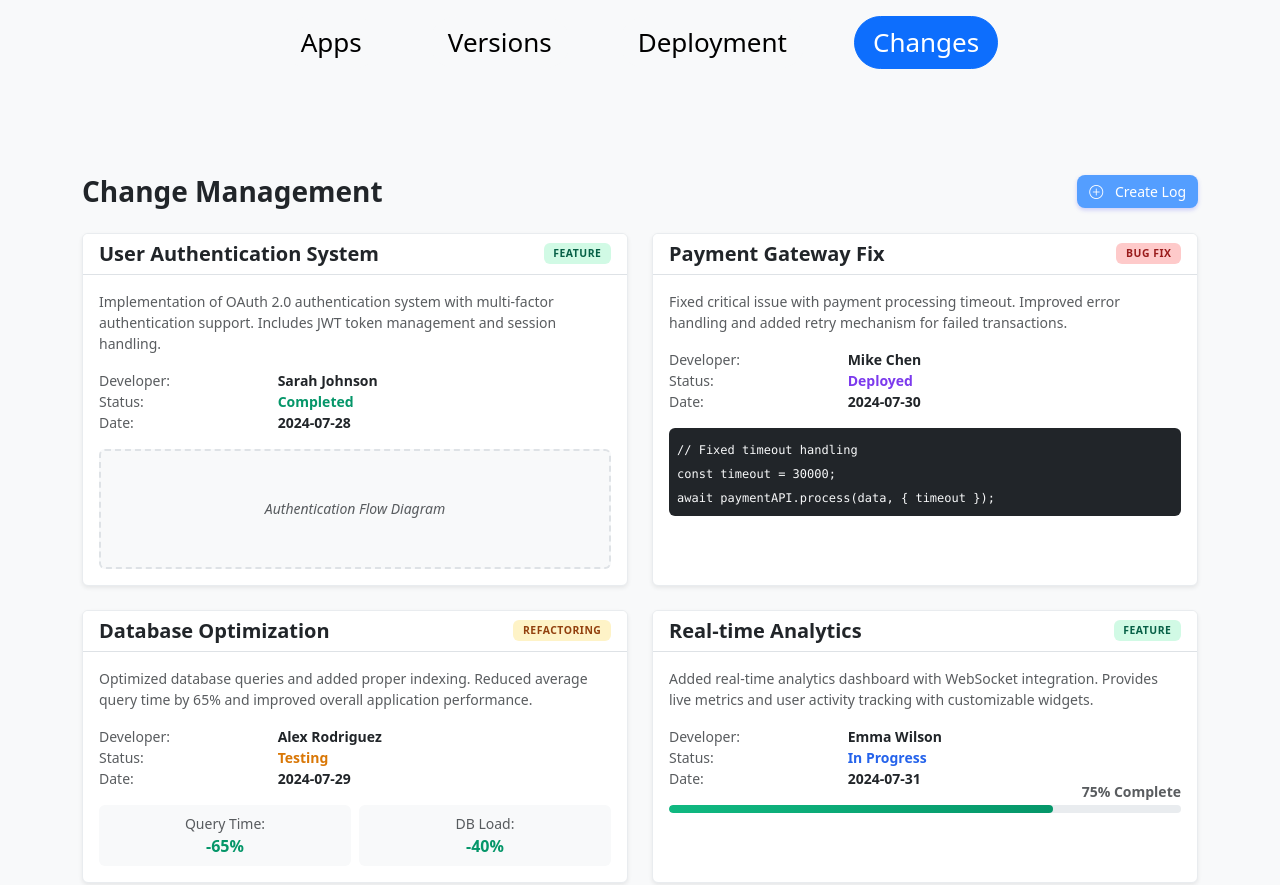
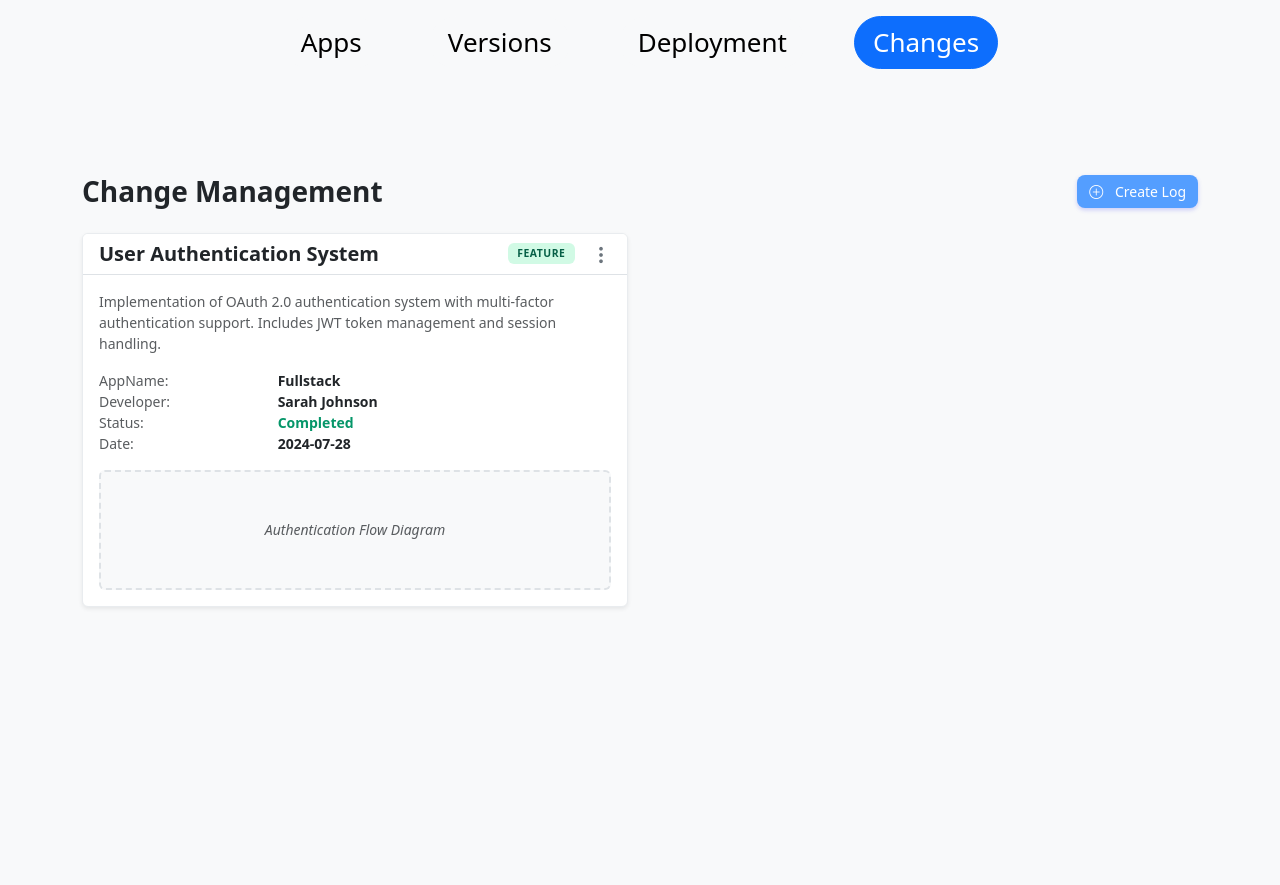
Before and after one commit to manish-drake/dev-optics-frontend, an Angular app: page /change in a window 1280 px wide. Built offline with nearby package versions, Linux system fonts and the light colour scheme.

Commit message:
Edit Delete added in changes component

```diff
--- a/angular.json
+++ b/angular.json
@@ -37,7 +37,9 @@
               "node_modules/bootstrap-icons/font/bootstrap-icons.css",
               "src/styles.scss"
             ],
-            "scripts": []
+            "scripts": [
+               "node_modules/bootstrap/dist/js/bootstrap.bundle.min.js"
+            ]
           },
           "configurations": {
             "production": {
--- a/package.json
+++ b/package.json
@@ -7,6 +7,7 @@
     "build": "ng build",
     "watch": "ng build --watch --configuration development",
     "test": "ng test"
+
   },
   "private": true,
   "dependencies": {
--- a/src/app/pages/changes/changes.component.html
+++ b/src/app/pages/changes/changes.component.html
@@ -1,25 +1,48 @@
-<div class="changes-container"> <!-- Main Content -->
+<div class="changes-container">
     <div class="container">
-    <!-- Content Header -->
+        <!-- Header -->
         <div class="d-flex justify-content-between align-items-center mb-4">
             <h2 class="h3 mb-0 fw-bold text-dark">Change Management</h2>
-       <button
-        class="btn btn-primary"
-        [routerLink]="['/change-form']">
+            <button class="btn btn-primary" [routerLink]="['/change-form']">
                 <i class="bi bi-plus-circle me-2"></i>
                 Create Log
             </button>
         </div>
 
-    <!-- Changes Grid -->
+        <!-- Change Cards Grid -->
         <div class="row g-4">
-      <!-- User Authentication System Card -->
+            <!-- Repeatable Card -->
             <div class="col-lg-6 col-xl-6">
                 <div class="card h-100 shadow-sm border-0">
                     <div class="card-header bg-white border-bottom d-flex justify-content-between align-items-center">
                         <h5 class="card-title mb-0">User Authentication System</h5>
-            <span class="badge bg-success">Feature</span>
+                        <div class="d-flex align-items-center gap-2">
+                            <span class="badge bg-success me-2">Feature</span>
+
+                            <!-- 3-dot dropdown -->
+                            <div class="dropdown">
+                                <button class="btn btn-sm btn-icon" type="button" data-bs-toggle="dropdown"
+                                    aria-expanded="false">
+                                    <i class="bi bi-three-dots-vertical"></i>
+                                </button>
+                                <ul class="dropdown-menu dropdown-menu-end">
+                                    <li>
+                                        <a class="dropdown-item" href="#">
+                                            <i class="bi bi-pencil me-2"></i>
+                                            Edit
+                                        </a>
+                                    </li>
+                                    <li>
+                                        <a class="dropdown-item text-danger" href="#">
+                                            <i class="bi bi-trash me-2"></i>
+                                            Delete
+                                        </a>
+                                    </li>
+                                </ul>
                             </div>
+                        </div>
+                    </div>
+
                     <div class="card-body">
                         <p class="card-text text-muted small mb-3">
                             Implementation of OAuth 2.0 authentication system with multi-factor authentication support.
@@ -27,6 +50,10 @@
                         </p>
 
                         <div class="mb-3">
+                            <div class="row small">
+                                <div class="col-4 text-muted fw-medium">AppName:</div>
+                                <div class="col-8 fw-semibold">Fullstack</div>
+                            </div>
                             <div class="row small">
                                 <div class="col-4 text-muted fw-medium">Developer:</div>
                                 <div class="col-8 fw-semibold">Sarah Johnson</div>
@@ -47,134 +74,7 @@
                         </div>
                     </div>
                 </div>
-      </div>
 
-      <!-- Payment Gateway Fix Card -->
-      <div class="col-lg-6 col-xl-6">
-        <div class="card h-100 shadow-sm border-0">
-          <div class="card-header bg-white border-bottom d-flex justify-content-between align-items-center">
-            <h5 class="card-title mb-0">Payment Gateway Fix</h5>
-            <span class="badge bg-danger">Bug Fix</span>
-          </div>
-          <div class="card-body">
-            <p class="card-text text-muted small mb-3">
-              Fixed critical issue with payment processing timeout. Improved error handling and
-              added retry mechanism for failed transactions.
-            </p>
-
-            <div class="mb-3">
-              <div class="row small">
-                <div class="col-4 text-muted fw-medium">Developer:</div>
-                <div class="col-8 fw-semibold">Mike Chen</div>
-              </div>
-              <div class="row small">
-                <div class="col-4 text-muted fw-medium">Status:</div>
-                <div class="col-8 fw-semibold text-primary">Deployed</div>
-              </div>
-              <div class="row small">
-                <div class="col-4 text-muted fw-medium">Date:</div>
-                <div class="col-8 fw-semibold">2024-07-30</div>
-              </div>
-            </div>
-
-            <div class="bg-dark rounded p-2">
-              <code class="text-light small">
-                // Fixed timeout handling<br>
-                const timeout = 30000;<br>
-                await paymentAPI.process(data, &#123; timeout &#125;);
-              </code>
         </div>
     </div>
 </div>
-      </div>
-
-      <!-- Database Optimization Card -->
-      <div class="col-lg-6 col-xl-6">
-        <div class="card h-100 shadow-sm border-0">
-          <div class="card-header bg-white border-bottom d-flex justify-content-between align-items-center">
-            <h5 class="card-title mb-0">Database Optimization</h5>
-            <span class="badge bg-warning text-dark">Refactoring</span>
-          </div>
-          <div class="card-body">
-            <p class="card-text text-muted small mb-3">
-              Optimized database queries and added proper indexing. Reduced average query time by 65%
-              and improved overall application performance.
-            </p>
-
-            <div class="mb-3">
-              <div class="row small">
-                <div class="col-4 text-muted fw-medium">Developer:</div>
-                <div class="col-8 fw-semibold">Alex Rodriguez</div>
-              </div>
-              <div class="row small">
-                <div class="col-4 text-muted fw-medium">Status:</div>
-                <div class="col-8 fw-semibold text-warning">Testing</div>
-              </div>
-              <div class="row small">
-                <div class="col-4 text-muted fw-medium">Date:</div>
-                <div class="col-8 fw-semibold">2024-07-29</div>
-              </div>
-            </div>
-
-            <div class="row g-2">
-              <div class="col-6">
-                <div class="bg-light rounded p-2 text-center">
-                  <div class="small text-muted">Query Time:</div>
-                  <div class="fw-bold text-success">-65%</div>
-                </div>
-              </div>
-              <div class="col-6">
-                <div class="bg-light rounded p-2 text-center">
-                  <div class="small text-muted">DB Load:</div>
-                  <div class="fw-bold text-success">-40%</div>
-                </div>
-              </div>
-            </div>
-          </div>
-        </div>
-      </div>
-
-      <!-- Real-time Analytics Card -->
-      <div class="col-lg-6 col-xl-6">
-        <div class="card h-100 shadow-sm border-0">
-          <div class="card-header bg-white border-bottom d-flex justify-content-between align-items-center">
-            <h5 class="card-title mb-0">Real-time Analytics</h5>
-            <span class="badge bg-success">Feature</span>
-          </div>
-          <div class="card-body">
-            <p class="card-text text-muted small mb-3">
-              Added real-time analytics dashboard with WebSocket integration. Provides live metrics
-              and user activity tracking with customizable widgets.
-            </p>
-
-            <div class="mb-3">
-              <div class="row small">
-                <div class="col-4 text-muted fw-medium">Developer:</div>
-                <div class="col-8 fw-semibold">Emma Wilson</div>
-              </div>
-              <div class="row small">
-                <div class="col-4 text-muted fw-medium">Status:</div>
-                <div class="col-8 fw-semibold text-info">In Progress</div>
-              </div>
-              <div class="row small">
-                <div class="col-4 text-muted fw-medium">Date:</div>
-                <div class="col-8 fw-semibold">2024-07-31</div>
-              </div>
-            </div>
-
-            <div class="position-relative">
-              <div class="progress" style="height: 8px;">
-                <div class="progress-bar bg-success" role="progressbar"
-                     style="width: 75%" aria-valuenow="75" aria-valuemin="0" aria-valuemax="100">
-                </div>
-              </div>
-              <small class="position-absolute top-0 end-0 text-muted fw-semibold" style="transform: translateY(-1.5rem);">
-                75% Complete
-              </small>
-            </div>
-          </div>
-        </div>
-      </div>
-    </div>
-  </div>
-</div>
--- a/src/app/pages/changes/changes.component.scss
+++ b/src/app/pages/changes/changes.component.scss
@@ -188,3 +188,32 @@
     }
   }
 }
+.changes-container {
+  .card-header {
+    .btn-icon {
+      background: none;
+      border: none;
+      color: #6c757d;
+      font-size: 1.25rem;
+      padding: 0;
+      line-height: 1;
+    }
+
+    .btn-icon:hover {
+      color: #000;
+    }
+
+    .dropdown-menu {
+      min-width: 120px;
+      font-size: 0.875rem;
+    }
+
+    .dropdown-item {
+      cursor: pointer;
+    }
+
+    .dropdown-item.text-danger:hover {
+      background-color: rgba(220, 53, 69, 0.1);
+    }
+  }
+}
--- a/src/app/pages/versions/components/version-form/version-form.component.html
+++ b/src/app/pages/versions/components/version-form/version-form.component.html
@@ -18,7 +18,7 @@
       </div>
           <div class="mb-3">
         <label for="dt_started" class="form-label">dt_started</label>
-        <input type="text" class="form-control" id="version" placeholder="Enter dt_started" />
+        <input type="date" class="form-control" id="version" placeholder="Enter dt_started" />
       </div>
 
       <div class="mb-3">
```
Lines whose indentation alone changed are shown as unchanged.
